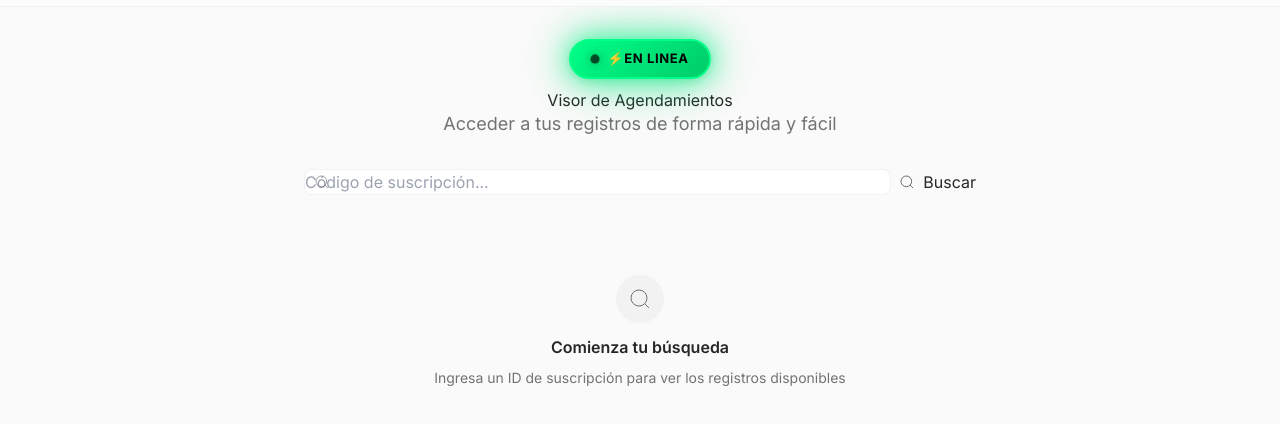
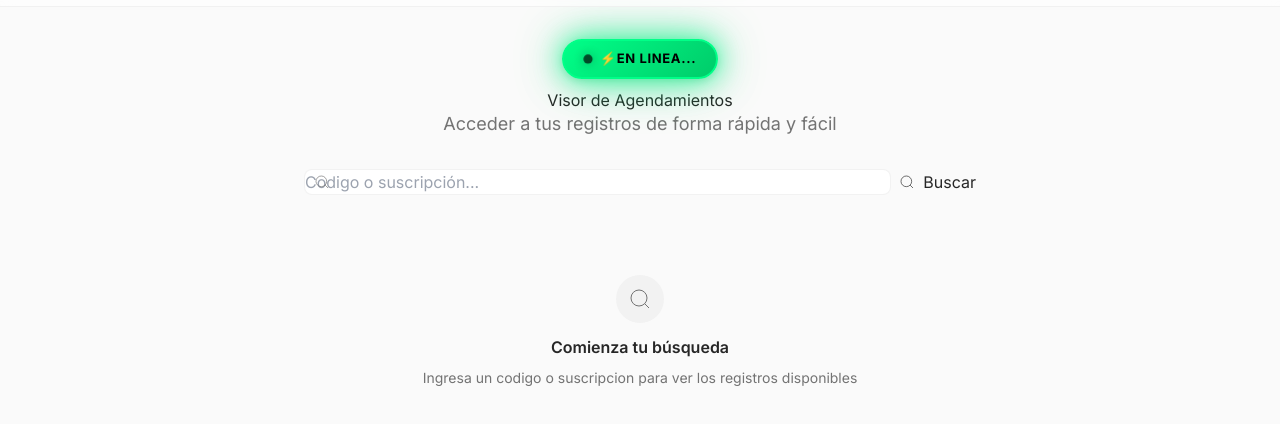
Before and after one commit to teechounamano/Verificar-Agenda-OnLine, a plain HTML site: page index.html in a window 1280 px wide. Shown: the part 58-482 px from the top of the page. Drawn offline with nearby package versions, Linux system fonts and the light colour scheme.

Commit message:
1Update index.html

```diff
--- a/index.html
+++ b/index.html
@@ -1040,7 +1040,7 @@
             <div class="title-section">
                 <div class="badge">
                     <div class="pulse-dot"></div>
-                    <span>⚡En Linea </span>
+                    <span>⚡En linea...</span>
                 </div>
                 <h1>Visor de Agendamientos</h1>
                 <p class="subtitle">Acceder a tus registros de forma rápida y fácil</p>
@@ -1054,7 +1054,7 @@
                             <circle cx="11" cy="11" r="8"></circle>
                             <path d="m21 21-4.35-4.35"></path>
                         </svg>
-                        <input type="text" id="searchInput" placeholder="Código de suscripción..." required>
+                        <input type="text" id="searchInput" placeholder="Codigo o suscripción..." required>
                     </div>
                     <button type="submit" id="searchButton">
                         <svg xmlns="http://www.w3.org/2000/svg" width="16" height="16" fill="none" viewBox="0 0 24 24" stroke="currentColor">
@@ -1113,7 +1113,7 @@
                     </svg>
                 </div>
                 <h3>Comienza tu búsqueda</h3>
-                <p>Ingresa un ID de suscripción para ver los registros disponibles</p>
+                <p>Ingresa un codigo o suscripcion para ver los registros disponibles</p>
             </div>
         </div>
     </main>
```
